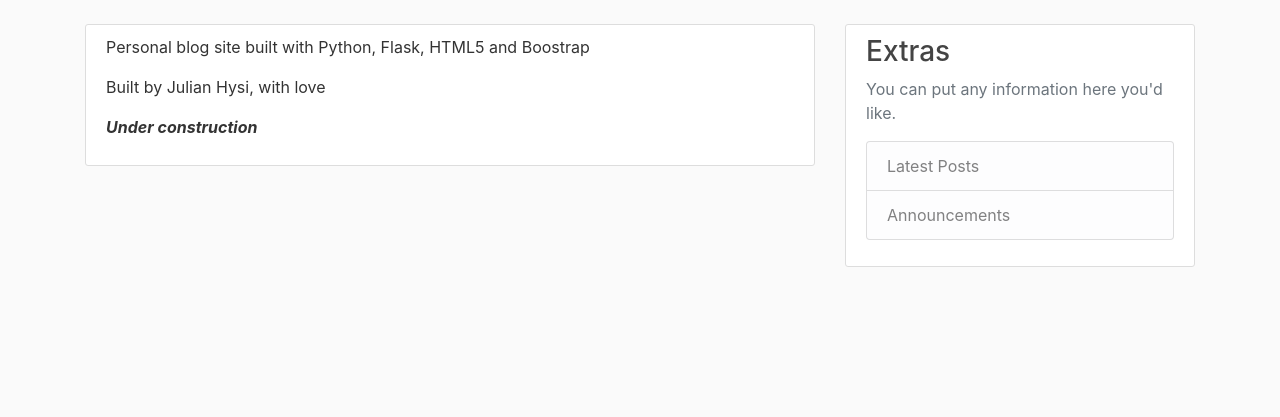
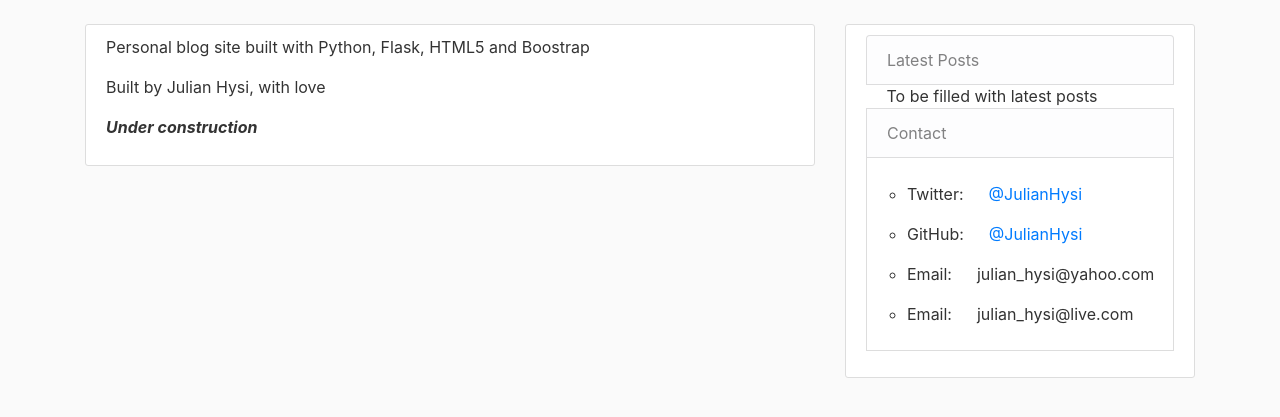
Before and after one commit to JulianHysi/personal-blog, a Flask app: page /about in a window 1280 px wide. Shown: the part 56-473 px from the top of the page. Run offline with Flask 2, Linux system fonts and the light colour scheme; some libraries are stand-ins or nearby versions.

Commit message:
Filled in the Contact section of the sidebar

```diff
--- a/personal_blog/templates/layout.html
+++ b/personal_blog/templates/layout.html
@@ -61,13 +61,23 @@
                     {% endwith %}
                     {% block content %}{% endblock %}
                   </div>
+
                   <div class="col-md-4">
                     <div class="content-section">
-                      <h3>Extras</h3>
-                      <p class='text-muted'>You can put any information here you'd like.
                         <ul class="list-group">
                           <li class="list-group-item list-group-item-light">Latest Posts</li>
-                          <li class="list-group-item list-group-item-light">Announcements</li>
+                          &emsp; To be filled with latest posts <br>
+                          <li class="list-group-item list-group-item-light">Contact</li>
+                          <div style="border: 1px solid #dddddd; word-wrap: break-word">
+                            <ul>
+                                <br>
+                                <li><p>Twitter:  &emsp; <a href="https://twitter.com/JulianHysi">@JulianHysi</a></p></li>
+                                <li><p>GitHub:  &emsp; <a href="https://github.com/JulianHysi">@JulianHysi</a></p></li>
+                                <li><p>Email:    &emsp; julian_hysi@yahoo.com</p></li>
+                                <li>Email:    &emsp; julian_hysi@live.com</li>
+                                <br>
+                            </ul>
+                        </div>
                         </ul>
                       </p>
                     </div>
```
